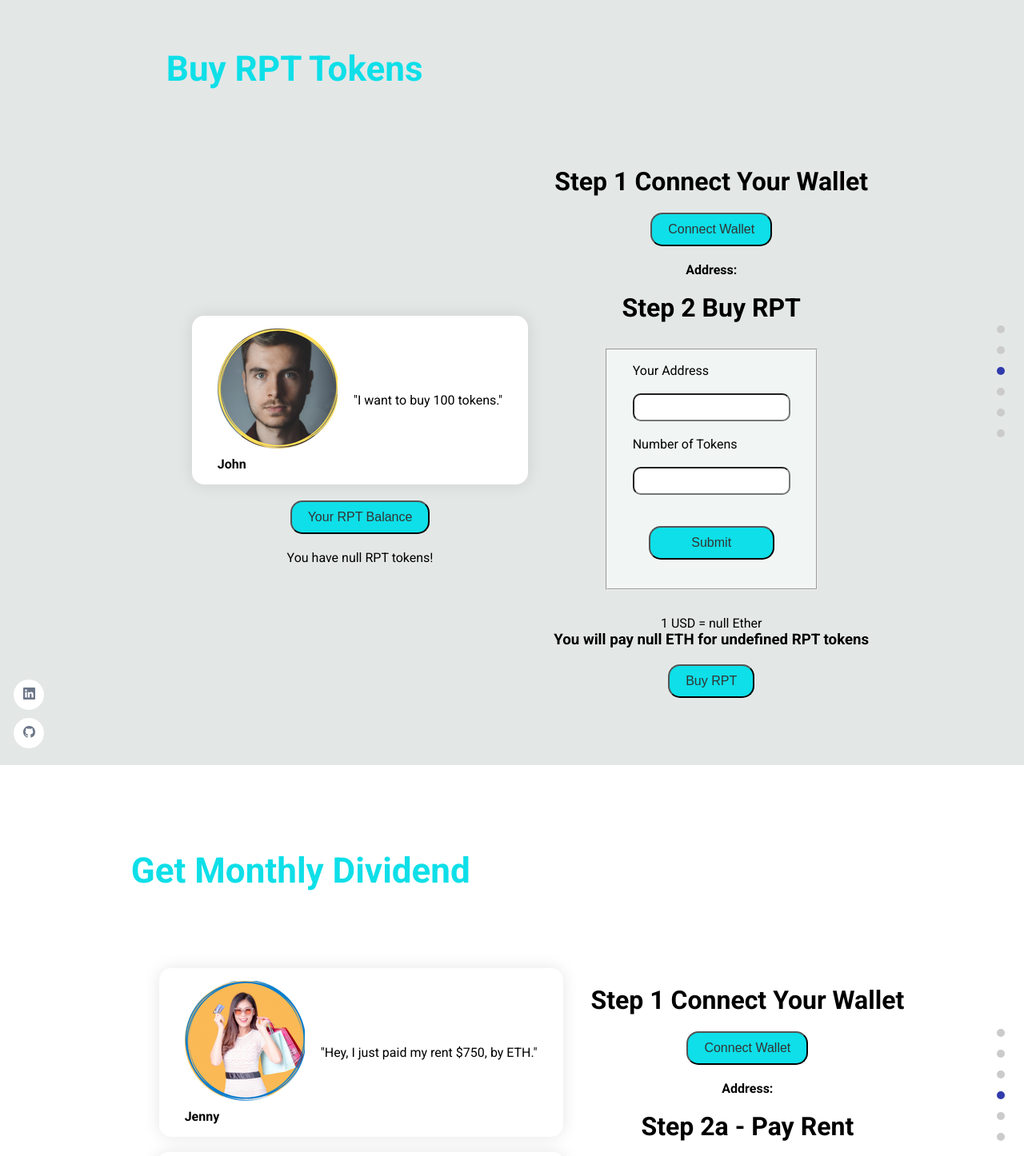
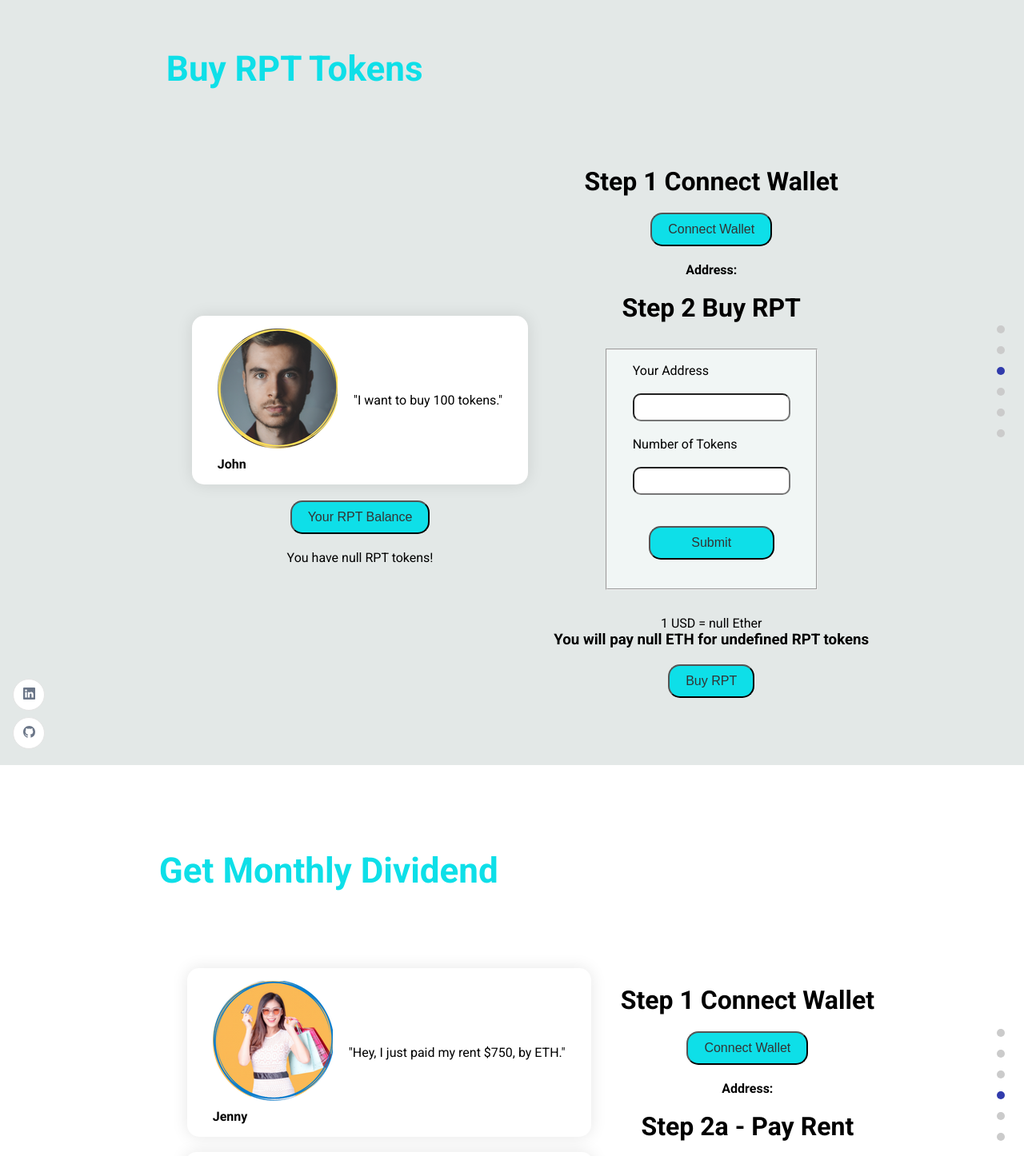
Before and after one commit to thanhtheman/fractional_realestate, a React (Create React App) app in the folder front_end/: page / in a window 1280 px wide. Shown: the part 1604-3050 px from the top of the page at 80% size. Built offline with nearby package versions, Linux system fonts and the light colour scheme.

Commit message:
updated title

```diff
--- a/front_end/src/container/BuyToken/BuyToken.jsx
+++ b/front_end/src/container/BuyToken/BuyToken.jsx
@@ -130,7 +130,7 @@ const Buytoken = () => {
               transition={ {duration: 1, ease: 'easeInOut'} }
               className='app__execution-tasks'
           >
-            <h1>Step 1 Connect Your Wallet</h1>
+            <h1>Step 1 Connect Wallet</h1>
             <button className='button' onClick={connectWalletHandler}>{connButtonText}</button>
             <h4>Address: {defaultAccount}</h4>
             <br/>
--- a/front_end/src/container/Dividend/Dividend.jsx
+++ b/front_end/src/container/Dividend/Dividend.jsx
@@ -116,7 +116,7 @@ const Dividend = () => {
               transition={ {duration: 1, ease: 'easeInOut'} }
               className='app__execution-tasks'
           >
-            <h1>Step 1 Connect Your Wallet</h1>
+            <h1>Step 1 Connect Wallet</h1>
             <button className='button' onClick={connectWalletHandler}>{connButtonText}</button>
             <h4>Address: {defaultAccount}</h4>
             <br/>
```
